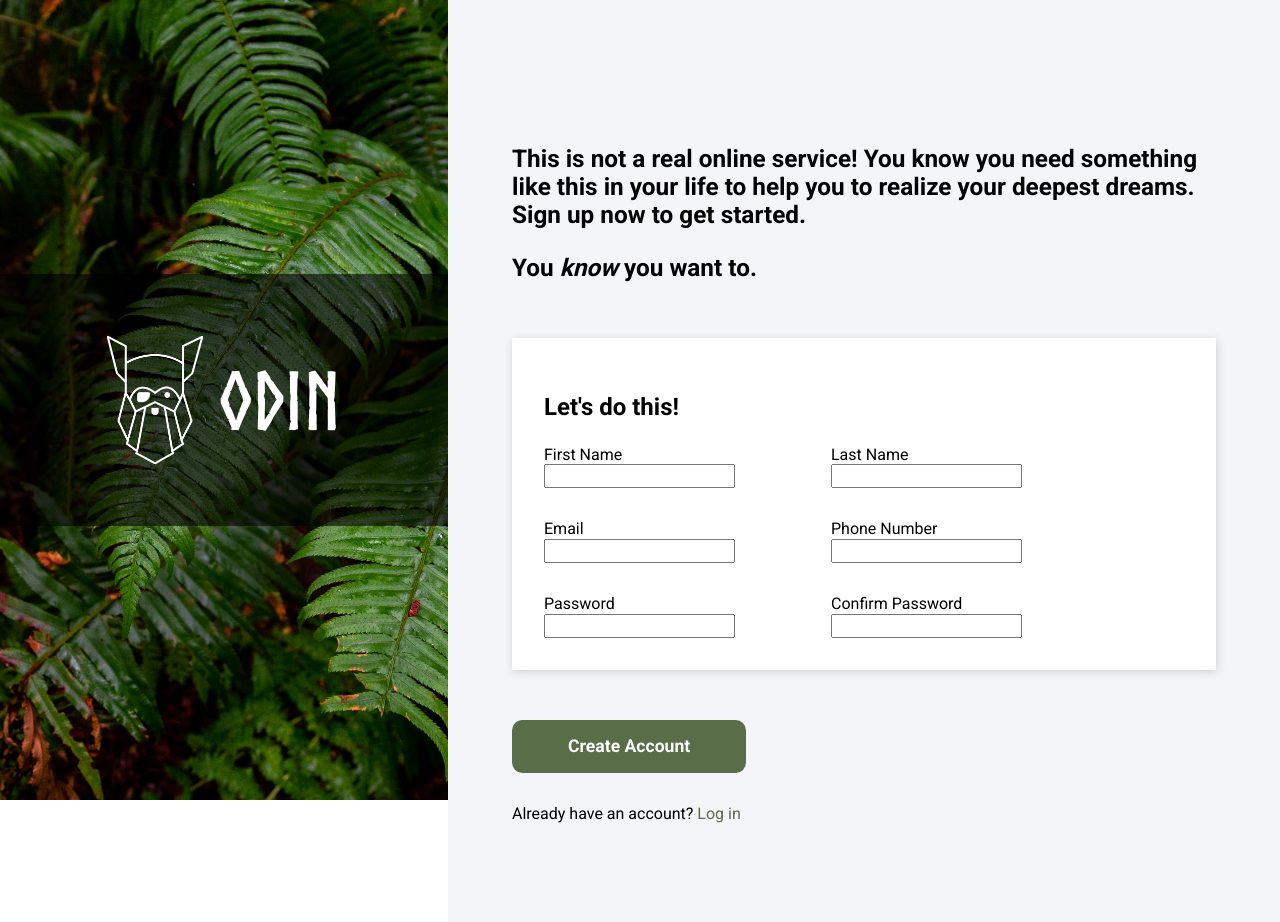
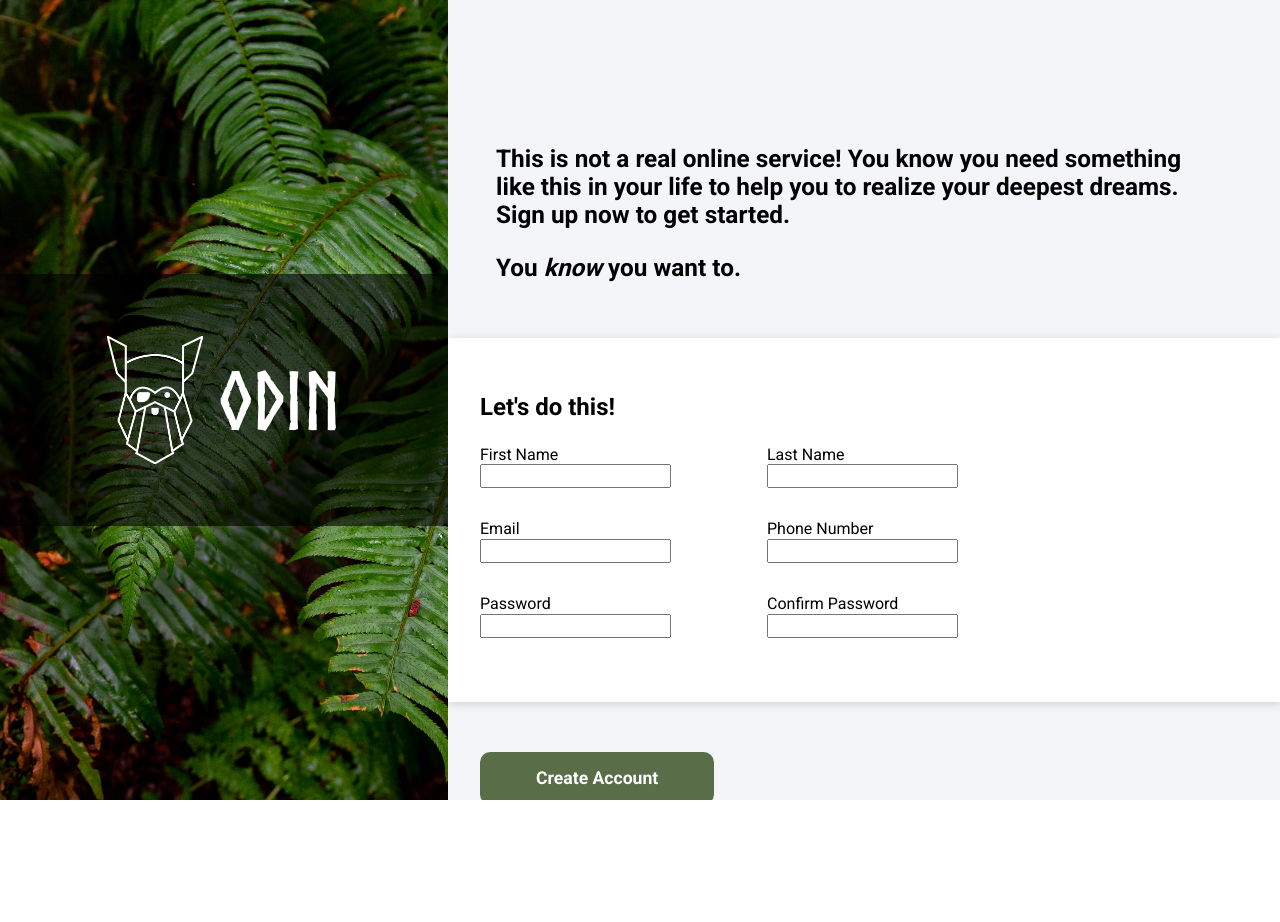
Before and after one commit to joviscab/signupform, a plain HTML site: page index.html in a window 1280 px wide. After the commit the page ends 800 px from the top, so only its background shows below. Drawn offline with Linux system fonts and the light colour scheme.

Commit message:
fix style card

```diff
--- a/styles.css
+++ b/styles.css
@@ -62,13 +62,13 @@ body {
     flex-direction: column;
     justify-content: center;
     background-color: #f4f5f8;
-    padding: 30rem 2rem;
+    padding: 0rem;
     overflow-y: auto;
 }
 
 
 .intro-text {
-    margin: 0 2rem;
+    margin: 15rem 3rem 0;
     font-size: 1.3rem;
     font-weight: 100;
 }
@@ -82,13 +82,15 @@ body {
 .card {
     background-color: white;
     padding: 2rem;
-    margin: 2rem;
+    margin: 2rem 0;
+    width: 100%;
     box-shadow: 1px 2px 9px 0px rgba(0, 0, 0, 0.15);
+    box-sizing: border-box;
+    padding-bottom: 4rem;
 }
 
 .forms {
     display: flex;
-    justify-content:;
     gap: 6rem;
 }
 
@@ -124,6 +126,7 @@ button {
 .login {
     margin-top: 2rem;
     margin-left: 2rem;
+    padding-bottom: 3rem;
 }
 
 .login a {
```
